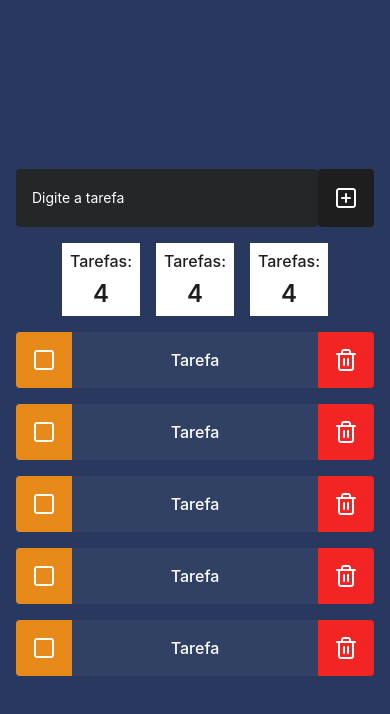
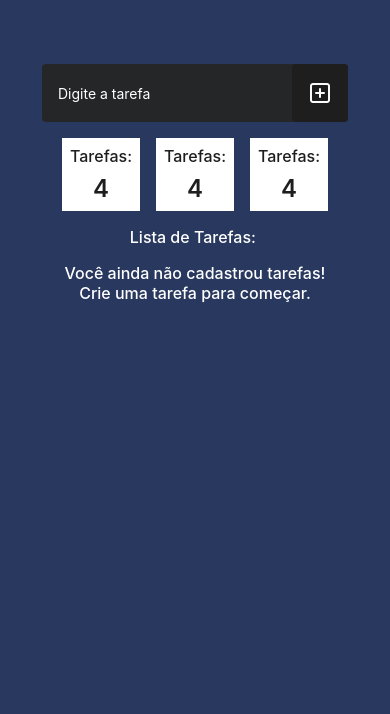
Before and after one commit to VictorCMarquesDEV/ResTIC-app-lista, a React Native app: screen / in a window 390 px wide. Shown: the top 714 px of the page. Built offline with nearby package versions, Linux system fonts and the light colour scheme.

Commit message:
Add TascksList

```diff
--- a/App.tsx
+++ b/App.tsx
@@ -1,25 +1,82 @@
 import { StatusBar } from 'expo-status-bar';
-import { StyleSheet, View } from 'react-native';
+import { FlatList, StyleSheet, View, Text, TextInput, TouchableOpacity, Alert } from 'react-native';
 import { Task } from './src/components/Task';
 import { CardNumber } from './src/components/CardNumber';
 import { InputAddTask } from './src/components/InputAddTask';
+import { useEffect, useState } from 'react';
+import { Feather } from '@expo/vector-icons';
+
+//app-lista: Aplicativo de Lista de Tarefas
 
 export default function App() {
+
+  const [tasks, setTasks] = useState<{ description: string; check: boolean }[]>([]);
+  const [taskText, setTaskText] = useState("");
+  const [countTask, setCountTask] = useState(0);
+
+  function handleTaskAdd() {
+    if (taskText == "") {
+      return Alert.alert("Texto vazio. Digite algo!");
+    }
+    if (tasks.some((task) => task.description === taskText)) {
+      return Alert.alert("Essa tarefa já existe!");
+    }
+
+    const newTask = { description: taskText, check: false };
+    setTasks([...tasks, newTask]);
+    setTaskText('');
+  }
+
+  useEffect(() => {
+    let totalTasks = tasks.length;
+    setCountTask(totalTasks);
+  }, [tasks]);
+
   return (
     <View style={styles.container}>
-      <InputAddTask/>
+      <StatusBar style='auto' />
+
+      <View style={styles.inputContainer}>
+        <TextInput
+          style={styles.input}
+          placeholder='Digite a tarefa'
+          placeholderTextColor="white"
+          keyboardType='default'
+          onChangeText={setTaskText}
+          value={taskText}
+        />
+        <TouchableOpacity style={styles.inputButton} onPress={handleTaskAdd}>
+          <Feather name='plus-square' size={24} color='white' />
+        </TouchableOpacity>
+      </View>
+
       <View style={{ flexDirection: 'row', gap: 16 }}>
         <CardNumber />
         <CardNumber />
         <CardNumber />
       </View>
-      <Task />
-      <Task />
-      <Task />
-      <Task />
-      <Task />
-      <StatusBar style="auto" />
-    </View>
+
+      <View style={styles.tasks}>
+        <Text style={{ color: '#ffffff', fontSize: 16, fontWeight: 500, marginBottom: 16}}>Lista de Tarefas: </Text>
+
+        <FlatList
+          data={tasks}
+          keyExtractor={(item, index) => index.toString()}
+          renderItem={
+            ({ item }) => (
+              <Task />
+            )
+          }
+          ListEmptyComponent={() => (
+            <View style={{ alignItems: 'center' }}>
+              <Text style={{ color: '#ffffff', fontSize: 16, fontWeight: 500 }}>Você ainda não cadastrou tarefas!</Text>
+              <Text style={{ color: '#ffffff', fontSize: 16, fontWeight: 500 }}>Crie uma tarefa para começar.</Text>
+            </View>
+          )}
+        />
+        </View>
+      </View>
+
   );
 }
 
@@ -28,8 +85,30 @@ const styles = StyleSheet.create({
     flex: 1,
     backgroundColor: '#28385E',
     alignItems: 'center',
-    justifyContent: 'center',
+    justifyContent: 'flex-start',
     padding: 16,
+    paddingTop: 64,
     gap: 16,
   },
+  inputContainer: {
+    flexDirection: 'row',
+    borderRadius: 4,
+    backgroundColor: '#252627',
+  },
+  input: {
+    flex: 1,
+    padding: 16,
+    color: '#ffffff',
+  },
+  inputButton: {
+    backgroundColor: '#1e1e1e',
+    padding: 16,
+    borderRadius: 4,
+  },
+  tasks: {
+    justifyContent: 'flex-start',
+    width: '100%',
+    alignItems: 'center',
+    flexDirection: 'column',
+  }
 });
--- a/src/components/Task/styles.ts
+++ b/src/components/Task/styles.ts
@@ -9,6 +9,7 @@ export const Container = styled.TouchableOpacity`
     background-color: #304163;
     border-radius: 4px;
     overflow: hidden;
+    margin-bottom: 16px;
 `
 
 export const TaskText = styled.Text`
```
